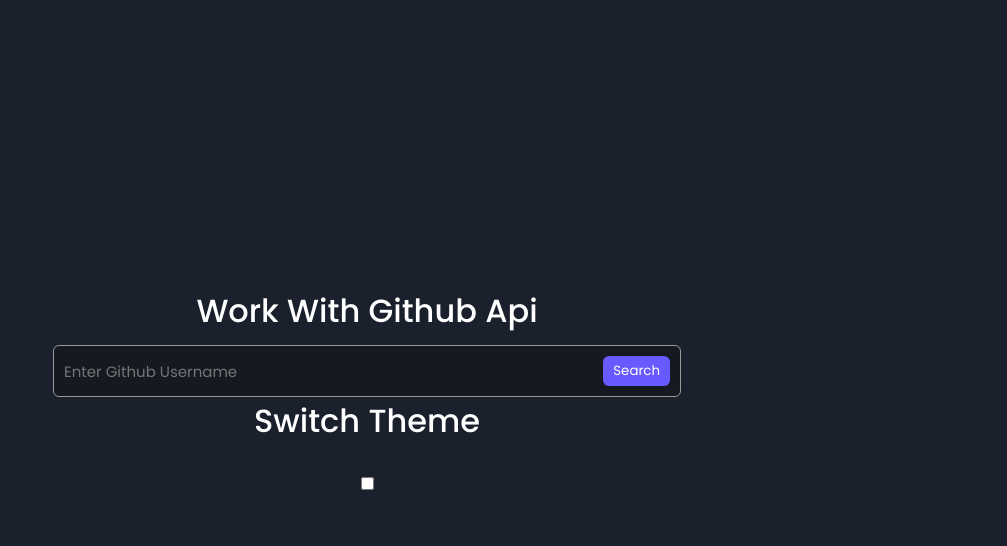
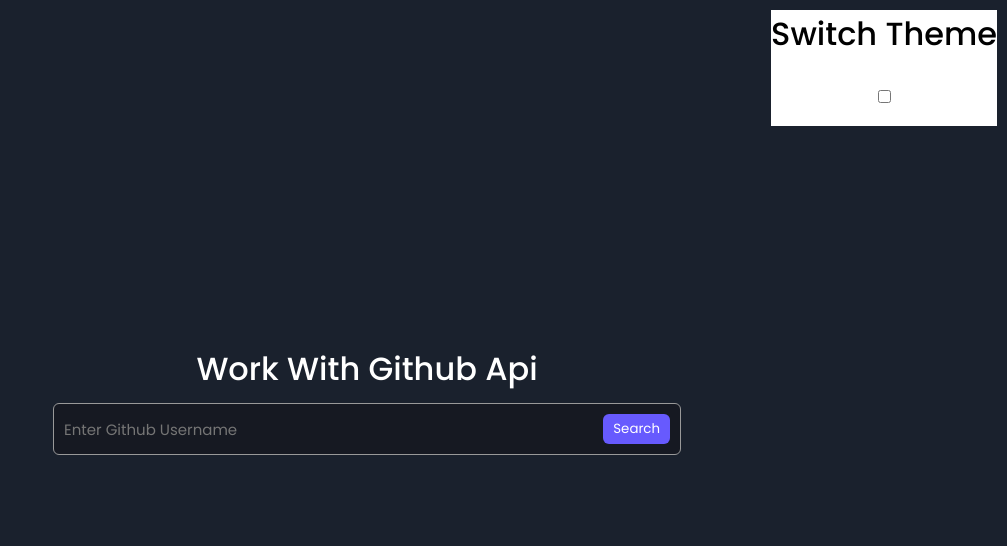
Before and after one commit to riski10alt/Work-with-Github-Api, a plain HTML site: page index.html in a window 1280 px wide. Shown: the whole page, without its empty margins (273-1280 px from the left). Drawn offline with Linux system fonts and the light colour scheme.

Commit message:
Update style.css

```diff
--- a/style.css
+++ b/style.css
@@ -126,3 +126,13 @@
     align-items: center;
     font-size: 13px;
 }
+
+.switchtheme{
+    background-color: #fff; /* Light mode background color */
+    color: #000; /* Light mode text color */
+    position: absolute;
+    top: 0;
+    right: 0;
+    margin: 10px;
+    padding: 0px;
+  }
```
